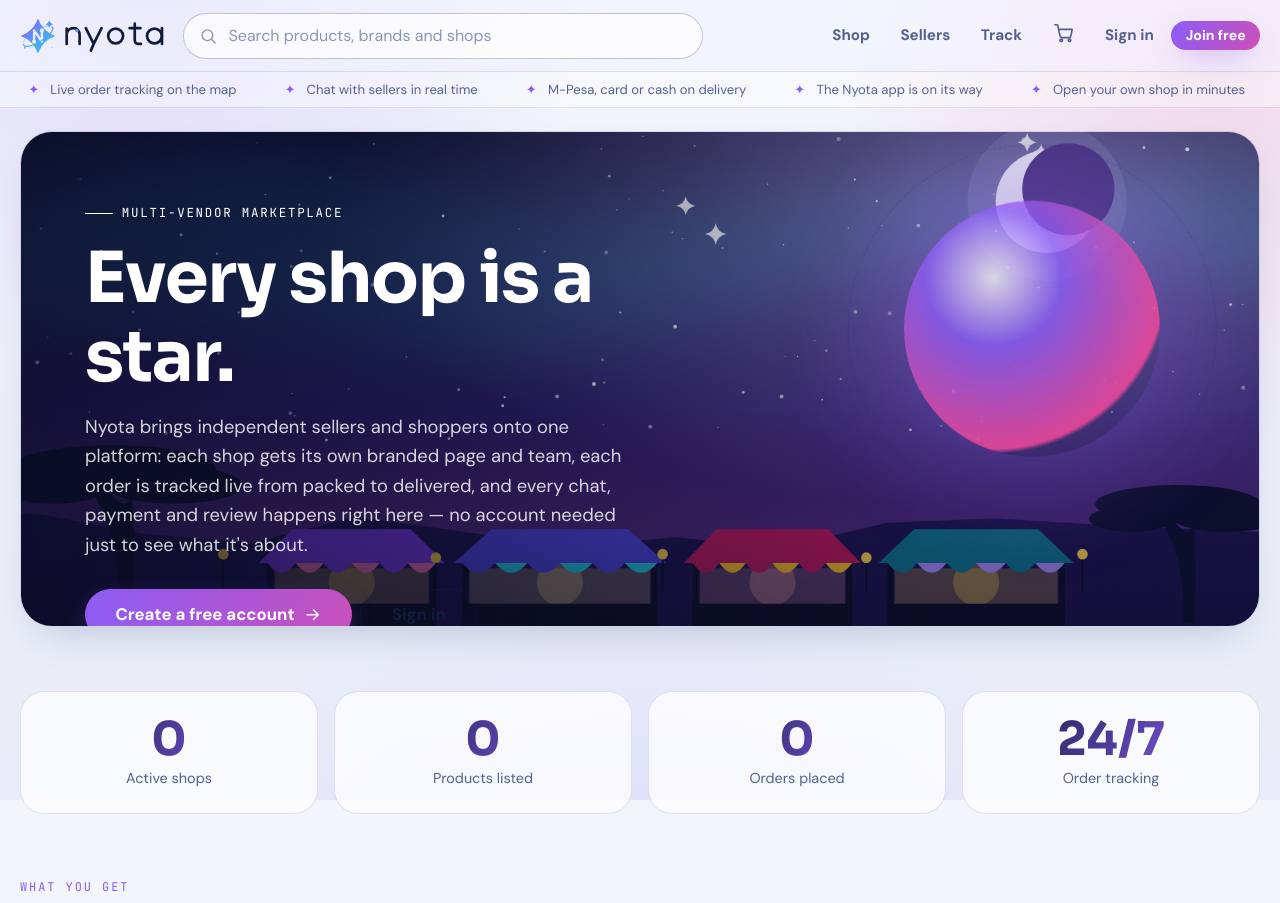
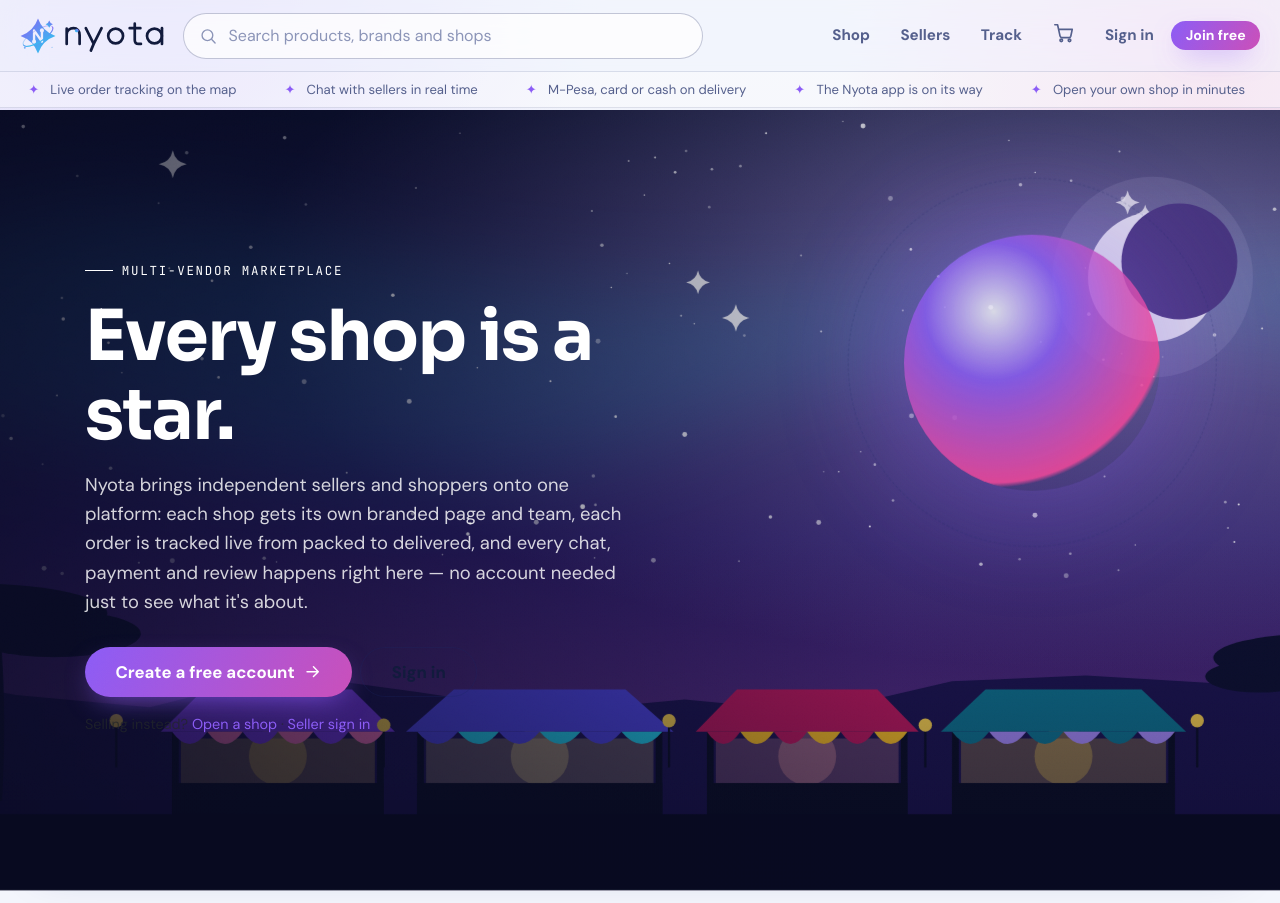
Before and after one commit to brandoenkimu/Nyota, a Django app: page / in a window 1280 px wide; the page is wider, and only the part inside the window is pictured. Shown: the top 903 px of that part. Run offline with Django 5.2, Linux system fonts and the light colour scheme; data comes from the database, SQL or seed files in the repository; data that the repository does not hold is empty; parts of the project's set-up code (start-up, migrations or seed data) failed here and were passed over; some libraries are stand-ins or nearby versions.

Commit message:
Update landing page design and styling

```diff
--- a/static/css/landing.css
+++ b/static/css/landing.css
@@ -1,6 +1,18 @@
 /* Public marketing pages only (landing, contact, support, offerings) -- loaded on top of public.css,
    reusing the same design tokens (--accent, --surface, --line, --r-lg...) so these pages feel like
    part of Nyota, not a bolted-on brochure site. */
+
+/* The landing hero holds one static panel -- headline, lead, two CTA buttons and a secondary line --
+   more copy than the home-page slide carousel .hero/.hero-slide were built for. By default .hero's
+   height is just its min-height clamp, because every .hero-slide is position:absolute and never
+   contributes to the box's real height -- fine for a short slide caption, but it silently clipped
+   these buttons off the bottom (overflow:hidden) whenever the effective viewport got narrower, which
+   includes browser zoom-in (zooming in shrinks the effective CSS-pixel width, wrapping the lead text
+   onto more lines). hero-static puts this one hero back in normal document flow so its height always
+   follows its content, and nothing can ever be clipped again. */
+.hero.hero-static { overflow: visible; min-height: 0; }
+.hero.hero-static .hero-slide { position: relative; inset: auto; opacity: 1; visibility: visible; display: block; padding-block: clamp(2.2rem, 6vw, 3.6rem) clamp(2.6rem, 7vw, 4.2rem); }
+.hero.hero-static .hero-art { position: absolute; inset: 0; z-index: -1; }
 
 .feat-grid { display: grid; grid-template-columns: repeat(auto-fit, minmax(240px, 1fr)); gap: 1.1rem; }
 .feat-card { padding: 1.5rem; border-radius: var(--r-lg); background: var(--surface); border: 1px solid var(--line); transition: transform .35s var(--ease), border-color .3s, box-shadow .35s; }
--- a/templates/core/landing.html
+++ b/templates/core/landing.html
@@ -10,7 +10,7 @@
 
 <div class="ny-container">
 
-  <section class="hero" aria-label="Welcome">
+  <section class="hero hero-static" aria-label="Welcome">
     <div class="hero-slide on">
       <div class="hero-art">{% hero_art 0 %}</div><div class="hero-orb"></div>
       <div class="hero-copy">
```
